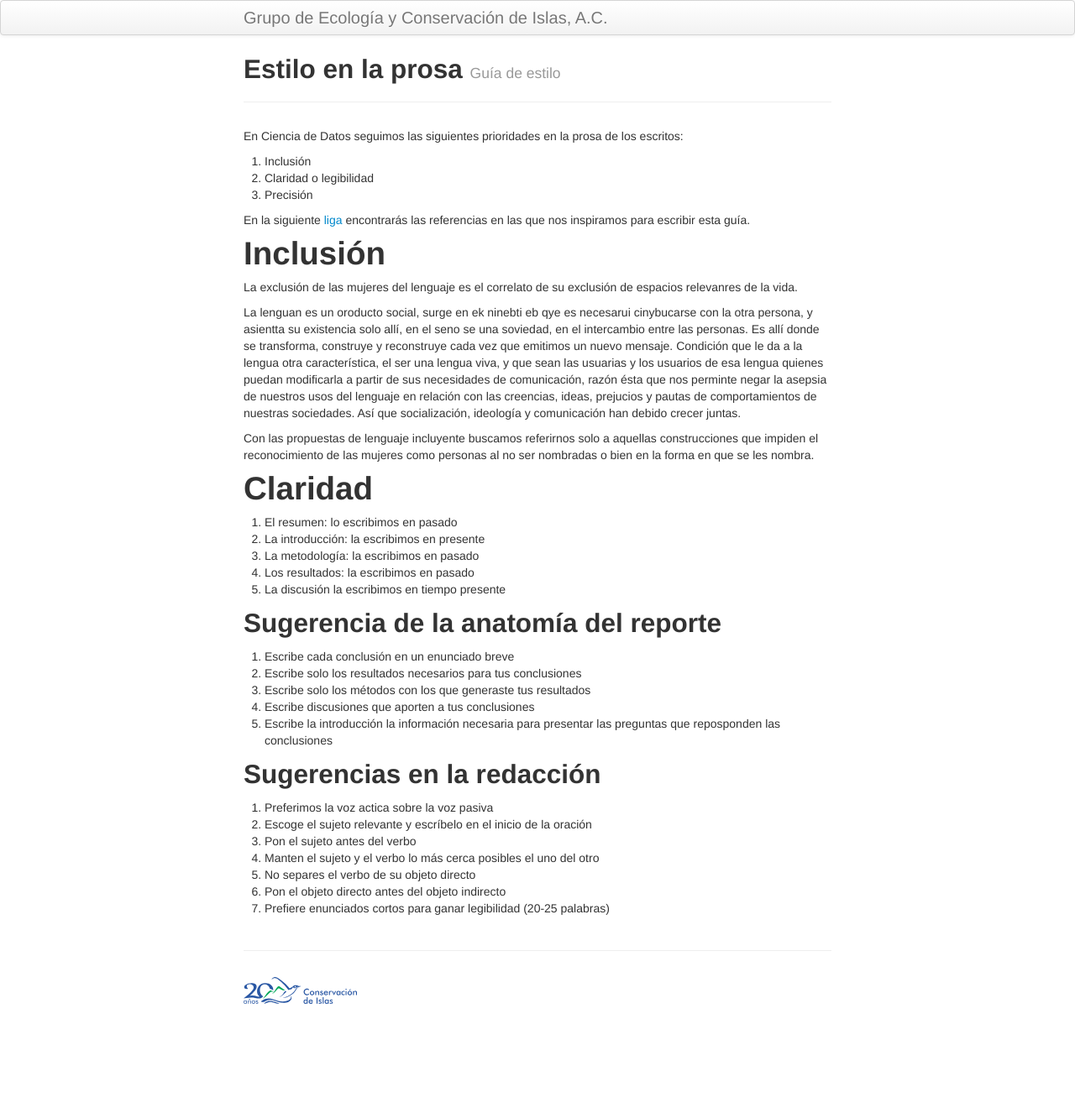
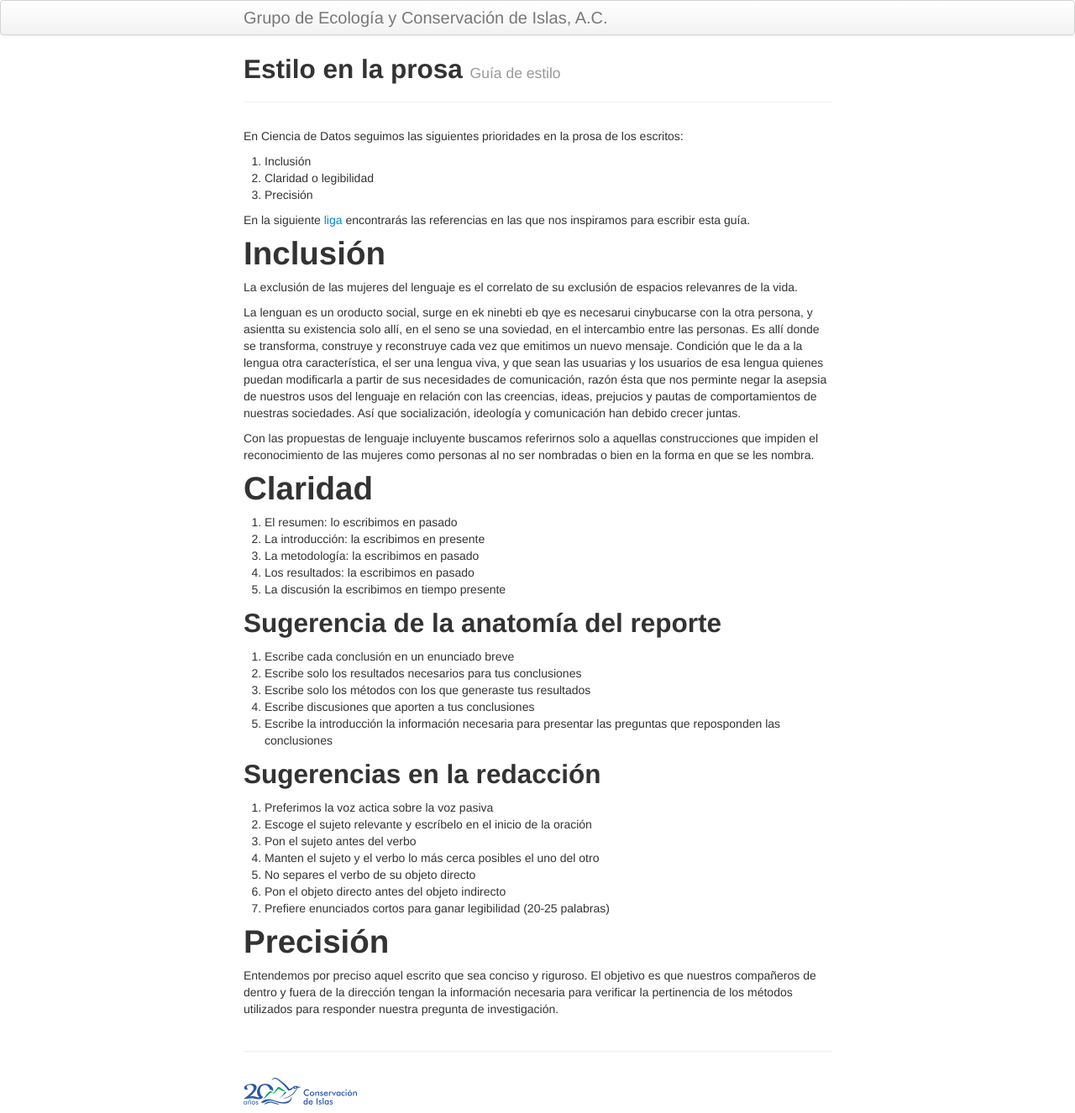
Before and after one commit to LizethMReyes/islasgeci.github.io, a Jekyll site: the page built from guia_de_estilo/prosa.md, in a window 1280 px wide. Shown: the whole page at 84% size. Built offline with Jekyll 4.4.1, drawn with Linux system fonts in a browser that asks for light colours; before the commit the page ends 1206 px from its top, so only the background shows below that.

Commit message:
Agrega la sección de precisión

```diff
--- a/guia_de_estilo/prosa.md
+++ b/guia_de_estilo/prosa.md
@@ -53,3 +53,9 @@ las conclusiones
 1. No separes el verbo de su objeto directo
 1. Pon el objeto directo antes del objeto indirecto
 1. Prefiere enunciados cortos para ganar legibilidad (20-25 palabras)
+
+# Precisión
+Entendemos por preciso aquel escrito que sea conciso y riguroso.
+El objetivo es que nuestros compañeros de dentro y fuera de la dirección tengan la información
+necesaria para verificar la pertinencia de los métodos utilizados para responder nuestra pregunta
+de investigación.
```
